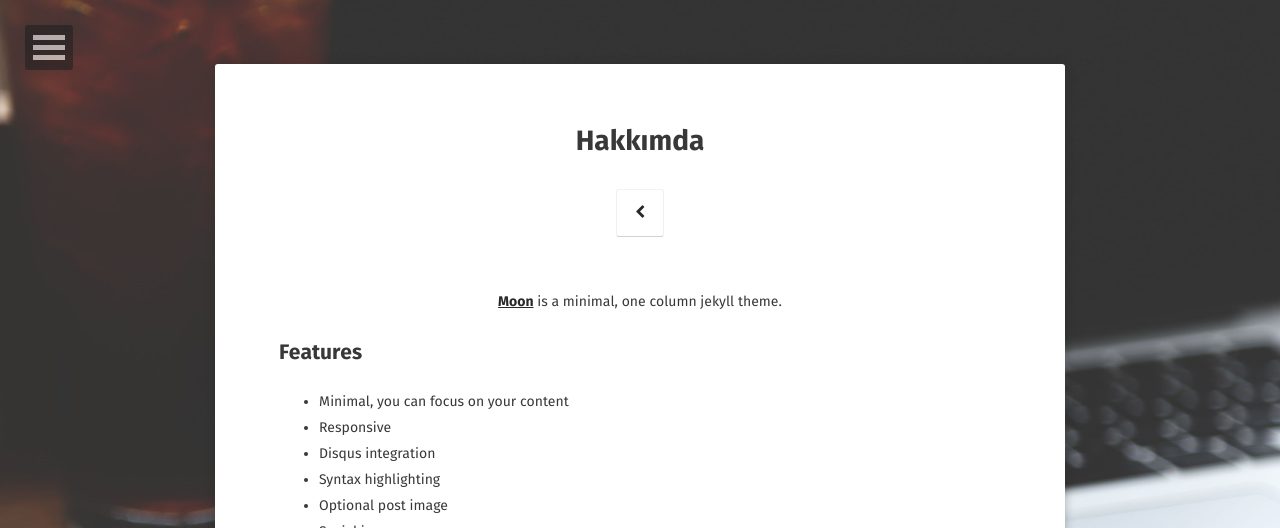
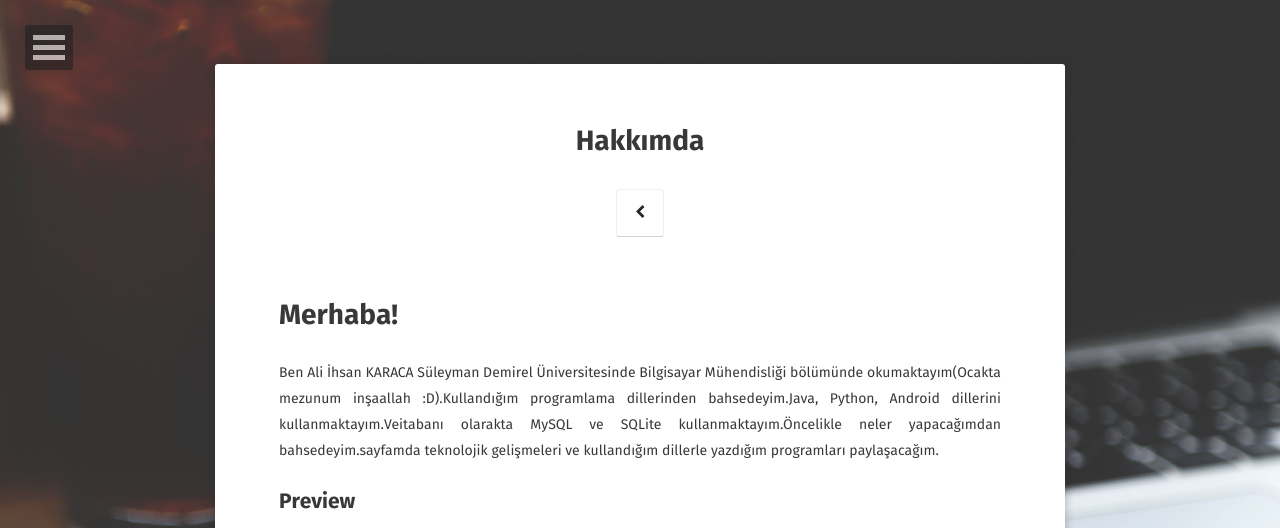
Before and after one commit to alikaraca/alikaraca.github.io, a Jekyll site: the page built from about/index.md, in a window 1280 px wide. Shown: the top 528 px of the page. Built offline with Jekyll 4.4.1, drawn with Linux system fonts in a browser that asks for light colours; some web fonts are replaced; some of the changed text lies outside the part shown; grey boxes are pictures that could not be loaded.

Commit message:
Update index.md

```diff
--- a/about/index.md
+++ b/about/index.md
@@ -1,24 +1,14 @@
 ---
 layout: page
 title: Hakkımda
-tags: [about, Jekyll, theme, moon]
+tags: [about, Jekyll,hakkımda]
 date: 2017-07-07
 comments: false
 ---
+# Merhaba!
+Ben Ali İhsan KARACA
+Süleyman Demirel Üniversitesinde Bilgisayar Mühendisliği bölümünde okumaktayım(Ocakta mezunum inşaallah :D).Kullandığım programlama dillerinden bahsedeyim.Java, Python, Android dillerini kullanmaktayım.Veitabanı olarakta MySQL ve SQLite kullanmaktayım.Öncelikle neler yapacağımdan bahsedeyim.sayfamda teknolojik gelişmeleri ve kullandığım dillerle yazdığım programları paylaşacağım.
 
-<center><a href="http://taylantatli.github.io/Moon"><b>Moon</b></a> is a minimal, one column jekyll theme.</center>
-
-## Features
-* Minimal, you can focus on your content
-* Responsive
-* Disqus integration
-* Syntax highlighting
-* Optional post image
-* Social icons
-* Page for sharing projects
-* Optional background image
-* Simple navigation menu
-* MathJax support
 
 ## Preview
 
```
